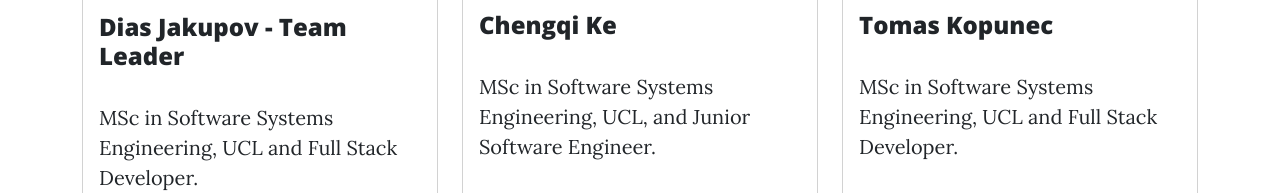
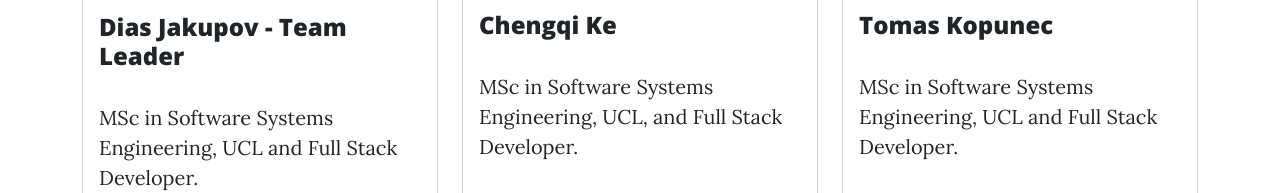
Before and after one commit to ucl-docaider/ucl-docaider.github.io, a plain HTML site: page team.html in a window 1280 px wide. Shown: the part 1036-1229 px from the top of the page. Drawn offline with nearby package versions, Linux system fonts and the light colour scheme.

Commit message:
Update team.html

```diff
--- a/team.html
+++ b/team.html
@@ -70,7 +70,7 @@
                             <img class="card-img-top" src="assets/user.png" alt="Team Member 2" />
                             <div class="card-body">
                                 <h4 class="card-title">Chengqi Ke</h4>
-                                <p class="card-text">MSc in Software Systems Engineering, UCL, and Junior Software Engineer.</p>
+                                <p class="card-text">MSc in Software Systems Engineering, UCL, and Full Stack Developer.</p>
                                 <a href="https://github.com/CQ-Ke/"><img src="assets/github.png" alt="GitHub" style="width: 30px; height: 30px" /></a>
                                 <a href="http://linkedin.com/in/chengqi-ke-9b91a8313/"><img src="assets/linkedin.png" alt="LinkedIn" style="width: 30px; height: 30px" /></a>
                             </div>
```
